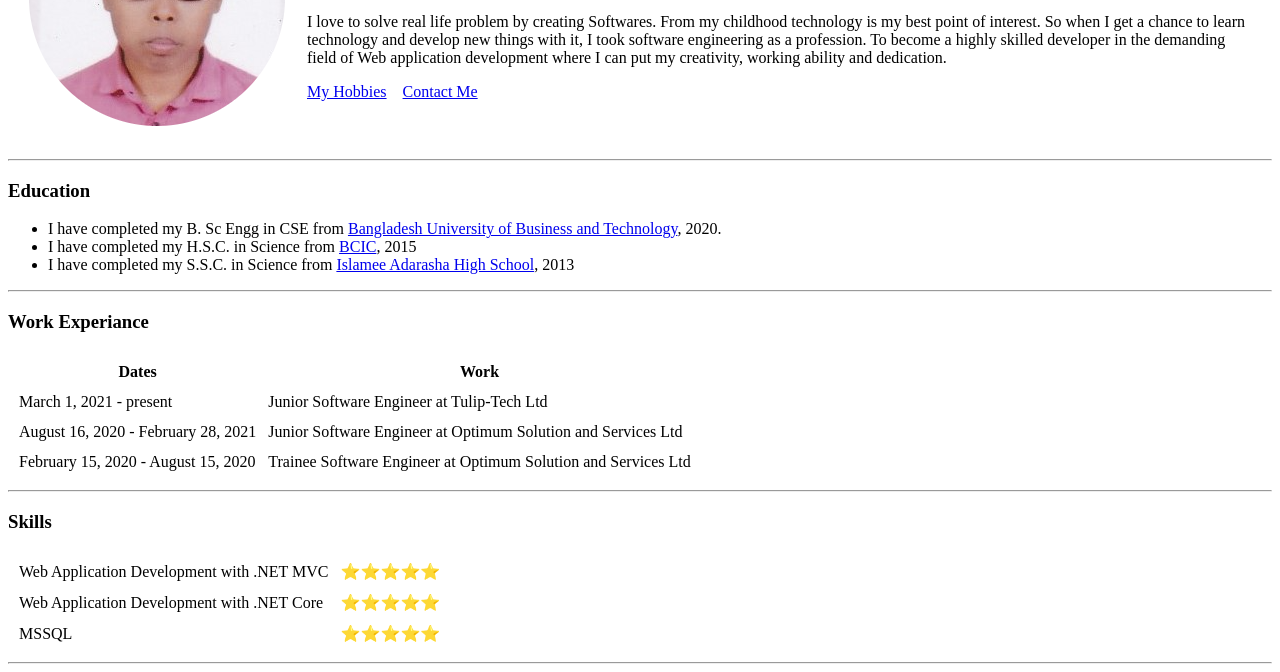
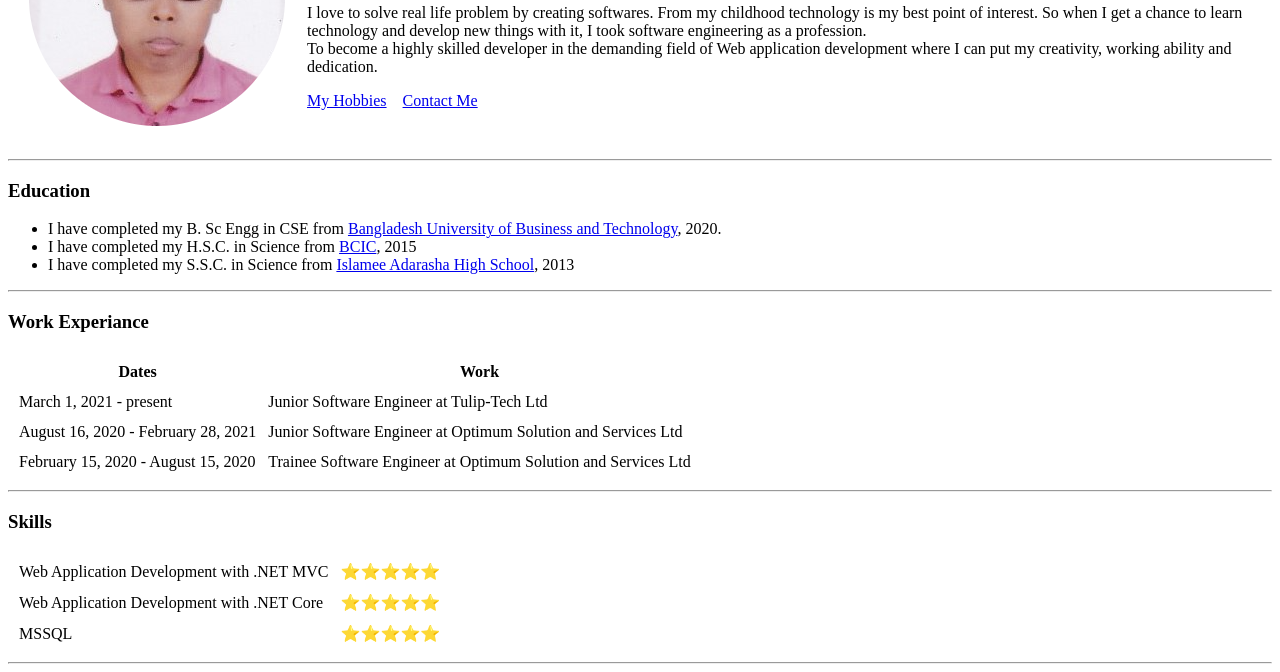
Before and after one commit to arafat-bin-reza/website, a plain HTML site: page index.html in a window 1280 px wide. Shown: the part 159-831 px from the top of the page. Drawn offline with Linux system fonts and the light colour scheme.

Commit message:
Updated website files version 1.1

```diff
--- a/index.html
+++ b/index.html
@@ -13,8 +13,8 @@
       <td>
         <h1>Arafat Bin Reza</h1>
         <p><em>Full Stack developer</em></p>
-        <p>I love to solve real life problem by creating Softwares. From my childhood technology is my best point of interest.
-          So when I get a chance to learn technology and develop new things with it, I took software engineering as a profession.
+        <p>I love to solve real life problem by creating softwares. From my childhood technology is my best point of interest.
+          So when I get a chance to learn technology and develop new things with it, I took software engineering as a profession. <br>
           To become a highly skilled developer in the demanding field of Web application development where I can put my creativity,
           working ability and dedication.</p>
         <a href="hobby.html">My Hobbies</a> &nbsp;&nbsp;
```
